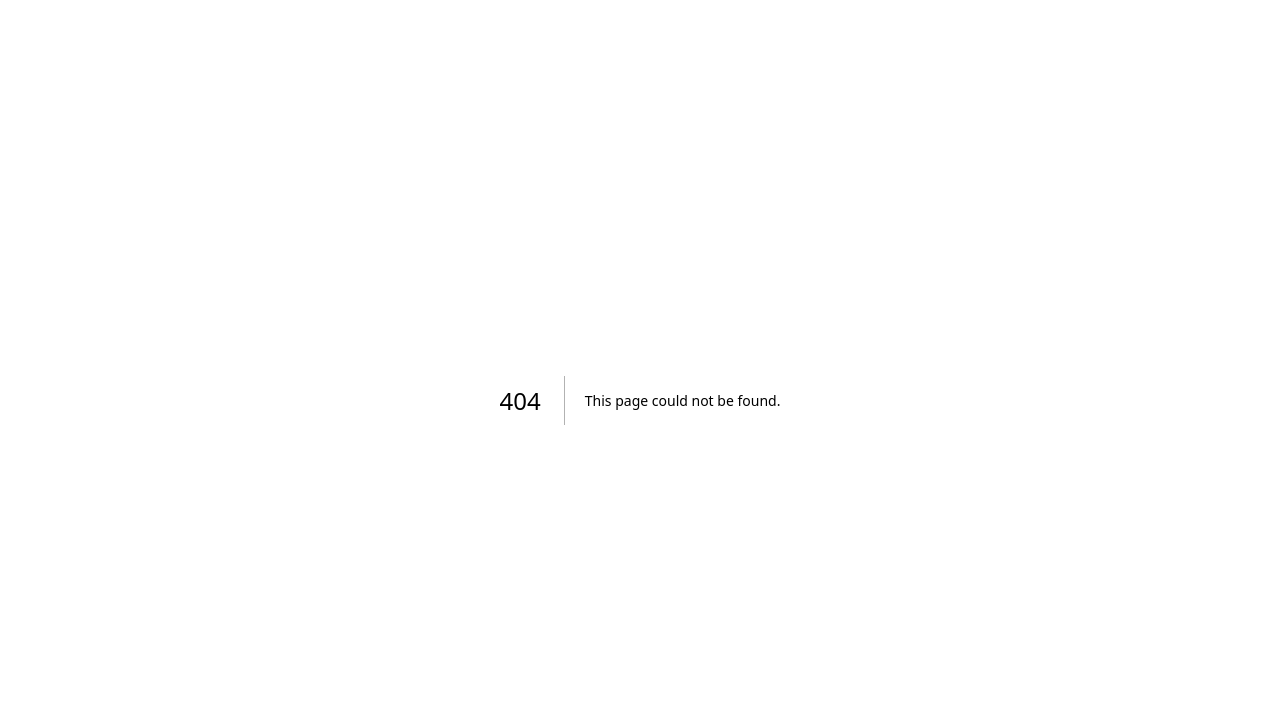
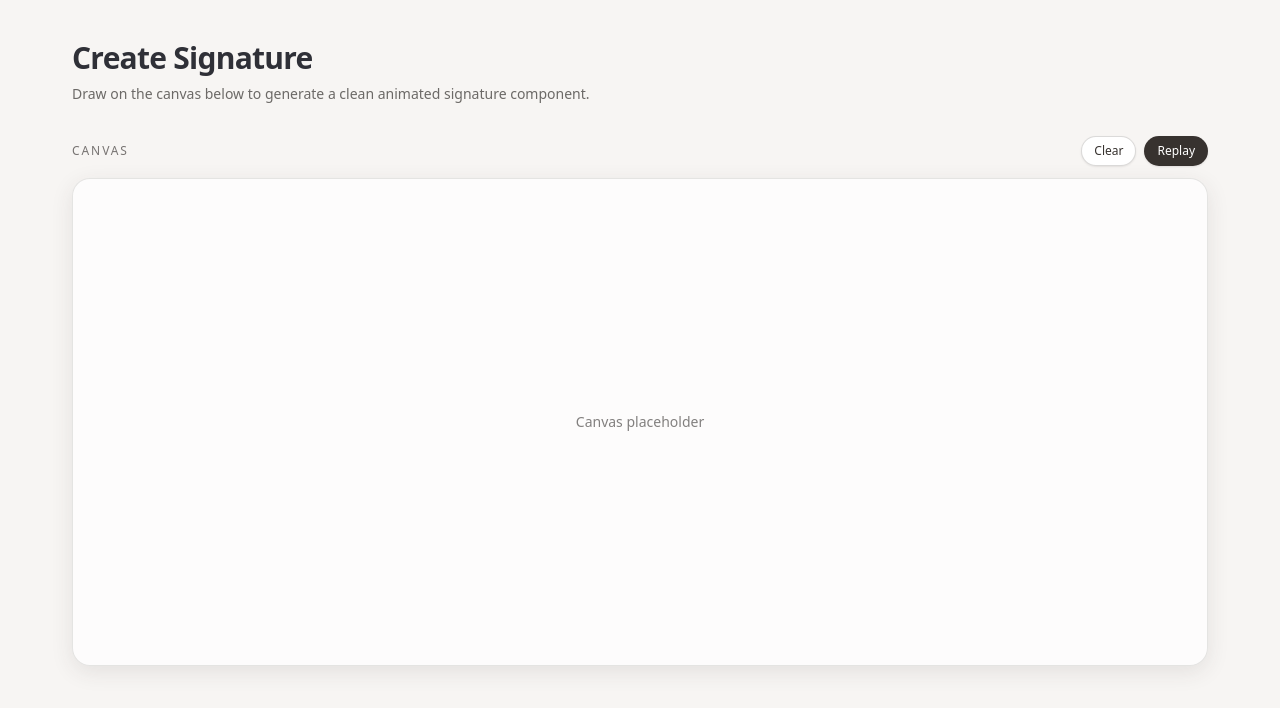
Before and after one commit to BroKarim/signature, a Next.js app: page /create in a window 1280 px wide. Before the commit this address had no page. Shown: the top 708 px of the page. Built offline with nearby package versions, Linux system fonts and the light colour scheme.

Commit message:
feat(landing): change page name to LandingPage feat(create): add create signature page feat(todo): update todo list

```diff
--- /dev/null
+++ b/app/create/page.tsx
@@ -0,0 +1,48 @@
+export default function CreatePage() {
+  return (
+    <div className="min-h-screen w-full bg-[#F7F5F3] text-[#2F3037]">
+      <div className="mx-auto flex w-full max-w-[1200px] flex-col gap-8 px-4 py-10 sm:px-6 md:px-8">
+        <div className="flex flex-col gap-2">
+          <h1 className="text-3xl font-semibold tracking-tight">Create Signature</h1>
+          <p className="text-sm text-[rgba(49,45,43,0.70)]">
+            Draw on the canvas below to generate a clean animated signature component.
+          </p>
+        </div>
+
+        <div className="flex w-full flex-col gap-3">
+          <div className="flex items-center justify-between">
+            <div className="text-xs font-medium uppercase tracking-[0.16em] text-[rgba(49,45,43,0.65)]">
+              Canvas
+            </div>
+            <div className="flex items-center gap-2">
+              <button
+                type="button"
+                className="rounded-full border border-[rgba(55,50,47,0.18)] bg-white px-3 py-1.5 text-xs font-medium text-[#37322F] shadow-[0px_1px_2px_rgba(55,50,47,0.10)] transition hover:bg-white/90"
+              >
+                Clear
+              </button>
+              <button
+                type="button"
+                className="rounded-full border border-transparent bg-[#37322F] px-3 py-1.5 text-xs font-medium text-white shadow-[0px_1px_2px_rgba(55,50,47,0.12)] transition hover:bg-[#2C2826]"
+              >
+                Replay
+              </button>
+            </div>
+          </div>
+
+          <div className="relative w-full overflow-hidden rounded-2xl border border-[rgba(55,50,47,0.12)] bg-white/70 shadow-[0px_6px_22px_rgba(55,50,47,0.10)]">
+            <div className="relative aspect-[16/9] w-full min-h-[320px] sm:aspect-[21/9] sm:min-h-[360px]">
+              <div className="absolute inset-0 flex items-center justify-center text-sm text-[rgba(49,45,43,0.60)]">
+                Canvas placeholder
+              </div>
+            </div>
+          </div>
+
+          <div className="rounded-2xl border border-[rgba(55,50,47,0.12)] bg-[#FDFCFB] px-4 py-3 text-xs text-[rgba(49,45,43,0.75)] shadow-[0px_2px_8px_rgba(55,50,47,0.08)] sm:hidden">
+            Rotate your phone to landscape for more drawing space.
+          </div>
+        </div>
+      </div>
+    </div>
+  );
+}
--- a/app/globals.css
+++ b/app/globals.css
@@ -48,72 +48,74 @@
 }
 
 :root {
-  --radius: 0.625rem;
   --background: oklch(1 0 0);
-  --foreground: oklch(0.141 0.005 285.823);
+  --foreground: oklch(0.145 0 0);
   --card: oklch(1 0 0);
-  --card-foreground: oklch(0.141 0.005 285.823);
+  --card-foreground: oklch(0.145 0 0);
   --popover: oklch(1 0 0);
-  --popover-foreground: oklch(0.141 0.005 285.823);
-  --primary: oklch(0.21 0.006 285.885);
+  --popover-foreground: oklch(0.145 0 0);
+  --primary: oklch(0.205 0 0);
   --primary-foreground: oklch(0.985 0 0);
-  --secondary: oklch(0.967 0.001 286.375);
-  --secondary-foreground: oklch(0.21 0.006 285.885);
-  --muted: oklch(0.967 0.001 286.375);
-  --muted-foreground: oklch(0.552 0.016 285.938);
-  --accent: oklch(0.967 0.001 286.375);
-  --accent-foreground: oklch(0.21 0.006 285.885);
+  --secondary: oklch(0.97 0 0);
+  --secondary-foreground: oklch(0.205 0 0);
+  --muted: oklch(0.97 0 0);
+  --muted-foreground: oklch(0.556 0 0);
+  --accent: oklch(0.97 0 0);
+  --accent-foreground: oklch(0.205 0 0);
   --destructive: oklch(0.577 0.245 27.325);
-  --border: oklch(0.92 0.004 286.32);
-  --input: oklch(0.92 0.004 286.32);
-  --ring: oklch(0.705 0.015 286.067);
+  --destructive-foreground: oklch(0.577 0.245 27.325);
+  --border: oklch(0.922 0 0);
+  --input: oklch(0.922 0 0);
+  --ring: oklch(0.708 0 0);
   --chart-1: oklch(0.646 0.222 41.116);
   --chart-2: oklch(0.6 0.118 184.704);
   --chart-3: oklch(0.398 0.07 227.392);
   --chart-4: oklch(0.828 0.189 84.429);
   --chart-5: oklch(0.769 0.188 70.08);
+  --radius: 0.625rem;
   --sidebar: oklch(0.985 0 0);
-  --sidebar-foreground: oklch(0.141 0.005 285.823);
-  --sidebar-primary: oklch(0.21 0.006 285.885);
+  --sidebar-foreground: oklch(0.145 0 0);
+  --sidebar-primary: oklch(0.205 0 0);
   --sidebar-primary-foreground: oklch(0.985 0 0);
-  --sidebar-accent: oklch(0.967 0.001 286.375);
-  --sidebar-accent-foreground: oklch(0.21 0.006 285.885);
-  --sidebar-border: oklch(0.92 0.004 286.32);
-  --sidebar-ring: oklch(0.705 0.015 286.067);
+  --sidebar-accent: oklch(0.97 0 0);
+  --sidebar-accent-foreground: oklch(0.205 0 0);
+  --sidebar-border: oklch(0.922 0 0);
+  --sidebar-ring: oklch(0.708 0 0);
 }
 
 .dark {
-  --background: oklch(0.141 0.005 285.823);
+  --background: oklch(0.145 0 0);
   --foreground: oklch(0.985 0 0);
-  --card: oklch(0.21 0.006 285.885);
+  --card: oklch(0.145 0 0);
   --card-foreground: oklch(0.985 0 0);
-  --popover: oklch(0.21 0.006 285.885);
+  --popover: oklch(0.145 0 0);
   --popover-foreground: oklch(0.985 0 0);
-  --primary: oklch(0.92 0.004 286.32);
-  --primary-foreground: oklch(0.21 0.006 285.885);
-  --secondary: oklch(0.274 0.006 286.033);
+  --primary: oklch(0.985 0 0);
+  --primary-foreground: oklch(0.205 0 0);
+  --secondary: oklch(0.269 0 0);
   --secondary-foreground: oklch(0.985 0 0);
-  --muted: oklch(0.274 0.006 286.033);
-  --muted-foreground: oklch(0.705 0.015 286.067);
-  --accent: oklch(0.274 0.006 286.033);
+  --muted: oklch(0.269 0 0);
+  --muted-foreground: oklch(0.708 0 0);
+  --accent: oklch(0.269 0 0);
   --accent-foreground: oklch(0.985 0 0);
-  --destructive: oklch(0.704 0.191 22.216);
-  --border: oklch(1 0 0 / 10%);
-  --input: oklch(1 0 0 / 15%);
-  --ring: oklch(0.552 0.016 285.938);
+  --destructive: oklch(0.396 0.141 25.723);
+  --destructive-foreground: oklch(0.637 0.237 25.331);
+  --border: oklch(0.269 0 0);
+  --input: oklch(0.269 0 0);
+  --ring: oklch(0.439 0 0);
   --chart-1: oklch(0.488 0.243 264.376);
   --chart-2: oklch(0.696 0.17 162.48);
   --chart-3: oklch(0.769 0.188 70.08);
   --chart-4: oklch(0.627 0.265 303.9);
   --chart-5: oklch(0.645 0.246 16.439);
-  --sidebar: oklch(0.21 0.006 285.885);
+  --sidebar: oklch(0.205 0 0);
   --sidebar-foreground: oklch(0.985 0 0);
   --sidebar-primary: oklch(0.488 0.243 264.376);
   --sidebar-primary-foreground: oklch(0.985 0 0);
-  --sidebar-accent: oklch(0.274 0.006 286.033);
+  --sidebar-accent: oklch(0.269 0 0);
   --sidebar-accent-foreground: oklch(0.985 0 0);
-  --sidebar-border: oklch(1 0 0 / 10%);
-  --sidebar-ring: oklch(0.552 0.016 285.938);
+  --sidebar-border: oklch(0.269 0 0);
+  --sidebar-ring: oklch(0.439 0 0);
 }
 
 @layer base {
--- a/app/page.tsx
+++ b/app/page.tsx
@@ -1,65 +1,78 @@
-import Image from "next/image";
+// source : https://v0.app/chat/brillance-saa-s-landing-page-MnU0SoHnZec
 
-export default function Home() {
+export default function LandingPage() {
   return (
-    <div className="flex min-h-screen items-center justify-center bg-zinc-50 font-sans dark:bg-black">
-      <main className="flex min-h-screen w-full max-w-3xl flex-col items-center justify-between py-32 px-16 bg-white dark:bg-black sm:items-start">
-        <Image
-          className="dark:invert"
-          src="/next.svg"
-          alt="Next.js logo"
-          width={100}
-          height={20}
-          priority
-        />
-        <div className="flex flex-col items-center gap-6 text-center sm:items-start sm:text-left">
-          <h1 className="max-w-xs text-3xl font-semibold leading-10 tracking-tight text-black dark:text-zinc-50">
-            To get started, edit the page.tsx file.
-          </h1>
-          <p className="max-w-md text-lg leading-8 text-zinc-600 dark:text-zinc-400">
-            Looking for a starting point or more instructions? Head over to{" "}
-            <a
-              href="https://vercel.com/templates?framework=next.js&utm_source=create-next-app&utm_medium=appdir-template-tw&utm_campaign=create-next-app"
-              className="font-medium text-zinc-950 dark:text-zinc-50"
-            >
-              Templates
-            </a>{" "}
-            or the{" "}
-            <a
-              href="https://nextjs.org/learn?utm_source=create-next-app&utm_medium=appdir-template-tw&utm_campaign=create-next-app"
-              className="font-medium text-zinc-950 dark:text-zinc-50"
-            >
-              Learning
-            </a>{" "}
-            center.
-          </p>
+    <div className="w-full min-h-screen relative bg-[#F7F5F3] overflow-x-hidden flex flex-col justify-start items-center">
+      <div className="relative flex flex-col justify-start items-center w-full">
+        {/* Main container with proper margins */}
+        <div className="w-full max-w-none px-4 sm:px-6 md:px-8 lg:px-0 lg:max-w-[1060px] lg:w-[1060px] relative flex flex-col justify-start items-start min-h-screen">
+          {/* Left vertical line */}
+          <div className="w-[1px] h-full absolute left-4 sm:left-6 md:left-8 lg:left-0 top-0 bg-[rgba(55,50,47,0.12)] shadow-[1px_0px_0px_white] z-0"></div>
+
+          {/* Right vertical line */}
+          <div className="w-[1px] h-full absolute right-4 sm:right-6 md:right-8 lg:right-0 top-0 bg-[rgba(55,50,47,0.12)] shadow-[1px_0px_0px_white] z-0"></div>
+
+          <div className="self-stretch pt-[9px] overflow-hidden border-b border-[rgba(55,50,47,0.06)] flex flex-col justify-center items-center gap-4 sm:gap-6 md:gap-8 lg:gap-[66px] relative z-10">
+            {/* Navigation */}
+            <div className="w-full h-12 sm:h-14 md:h-16 lg:h-[84px] absolute left-0 top-0 flex justify-center items-center z-20 px-6 sm:px-8 md:px-12 lg:px-0">
+              <div className="w-full h-0 absolute left-0 top-6 sm:top-7 md:top-8 lg:top-[42px] border-t border-[rgba(55,50,47,0.12)] shadow-[0px_1px_0px_white]"></div>
+
+              <div className="w-full max-w-[calc(100%-32px)] sm:max-w-[calc(100%-48px)] md:max-w-[calc(100%-64px)] lg:max-w-[700px] lg:w-[700px] h-10 sm:h-11 md:h-12 py-1.5 sm:py-2 px-3 sm:px-4 md:px-4 pr-2 sm:pr-3 bg-[#F7F5F3] backdrop-blur-sm shadow-[0px_0px_0px_2px_white] overflow-hidden rounded-[50px] flex justify-between items-center relative z-30">
+                <div className="flex justify-center items-center">
+                  <div className="flex justify-start items-center">
+                    <div className="flex flex-col justify-center text-[#2F3037] text-sm sm:text-base md:text-lg lg:text-xl font-medium leading-5 font-sans">Brillance</div>
+                  </div>
+                  <div className="pl-3 sm:pl-4 md:pl-5 lg:pl-5 flex justify-start items-start hidden sm:flex flex-row gap-2 sm:gap-3 md:gap-4 lg:gap-4">
+                    <div className="flex justify-start items-center">
+                      <div className="flex flex-col justify-center text-[rgba(49,45,43,0.80)] text-xs md:text-[13px] font-medium leading-[14px] font-sans">Craft</div>
+                    </div>
+                    <div className="flex justify-start items-center">
+                      <div className="flex flex-col justify-center text-[rgba(49,45,43,0.80)] text-xs md:text-[13px] font-medium leading-[14px] font-sans">Pricing</div>
+                    </div>
+                  </div>
+                </div>
+                <div className="h-6 sm:h-7 md:h-8 flex justify-start items-start gap-2 sm:gap-3">
+                  <div className="px-2 sm:px-3 md:px-[14px] py-1 sm:py-[6px] bg-white shadow-[0px_1px_2px_rgba(55,50,47,0.12)] overflow-hidden rounded-full flex justify-center items-center">
+                    <div className="flex flex-col justify-center text-[#37322F] text-xs md:text-[13px] font-medium leading-5 font-sans">Log in</div>
+                  </div>
+                </div>
+              </div>
+            </div>
+
+            {/* Hero Section */}
+            <div className="pt-16 sm:pt-20 md:pt-24 lg:pt-[216px] pb-8 sm:pb-12 md:pb-16 flex flex-col justify-start items-center px-2 sm:px-4 md:px-8 lg:px-0 w-full sm:pl-0 sm:pr-0 pl-0 pr-0">
+              <div className="w-full max-w-[937px] lg:w-[937px] flex flex-col justify-center items-center gap-3 sm:gap-4 md:gap-5 lg:gap-6">
+                <div className="self-stretch rounded-[3px] flex flex-col justify-center items-center gap-4 sm:gap-5 md:gap-6 lg:gap-8">
+                  <div className="w-full max-w-[748.71px] lg:w-[748.71px] text-center flex justify-center flex-col text-[#37322F] text-[24px] xs:text-[28px] sm:text-[36px] md:text-[52px] lg:text-[80px] font-normal leading-[1.1] sm:leading-[1.15] md:leading-[1.2] lg:leading-24 font-serif px-2 sm:px-4 md:px-0">
+                    Effortless custom contract
+                    <br />
+                    billing by Brillance
+                  </div>
+                  <div className="w-full max-w-[506.08px] lg:w-[506.08px] text-center flex justify-center flex-col text-[rgba(55,50,47,0.80)] sm:text-lg md:text-xl leading-[1.4] sm:leading-[1.45] md:leading-[1.5] lg:leading-7 font-sans px-2 sm:px-4 md:px-0 lg:text-lg font-medium text-sm">
+                    Streamline your billing process with seamless automation
+                    <br className="hidden sm:block" />
+                    for every custom contract, tailored by Brillance.
+                  </div>
+                </div>
+              </div>
+
+              <div className="w-full max-w-[497px] lg:w-[497px] flex flex-col justify-center items-center gap-6 sm:gap-8 md:gap-10 lg:gap-12 relative z-10 mt-6 sm:mt-8 md:mt-10 lg:mt-12">
+                <div className="backdrop-blur-[8.25px] flex justify-start items-center gap-4">
+                  <a
+                    href="/create"
+                    className="h-10 sm:h-11 md:h-12 px-6 sm:px-8 md:px-10 lg:px-12 py-2 sm:py-[6px] relative bg-[#37322F] shadow-[0px_0px_0px_2.5px_rgba(255,255,255,0.08)_inset] overflow-hidden rounded-full flex justify-center items-center"
+                  >
+                    <div className="w-20 sm:w-24 md:w-28 lg:w-44 h-[41px] absolute left-0 top-[-0.5px] bg-gradient-to-b from-[rgba(255,255,255,0)] to-[rgba(0,0,0,0.10)] mix-blend-multiply"></div>
+                    <div className="flex flex-col justify-center text-white text-sm sm:text-base md:text-[15px] font-medium leading-5 font-sans">Start for free</div>
+                  </a>
+                </div>
+              </div>
+            </div>
+          </div>
         </div>
-        <div className="flex flex-col gap-4 text-base font-medium sm:flex-row">
-          <a
-            className="flex h-12 w-full items-center justify-center gap-2 rounded-full bg-foreground px-5 text-background transition-colors hover:bg-[#383838] dark:hover:bg-[#ccc] md:w-[158px]"
-            href="https://vercel.com/new?utm_source=create-next-app&utm_medium=appdir-template-tw&utm_campaign=create-next-app"
-            target="_blank"
-            rel="noopener noreferrer"
-          >
-            <Image
-              className="dark:invert"
-              src="/vercel.svg"
-              alt="Vercel logomark"
-              width={16}
-              height={16}
-            />
-            Deploy Now
-          </a>
-          <a
-            className="flex h-12 w-full items-center justify-center rounded-full border border-solid border-black/[.08] px-5 transition-colors hover:border-transparent hover:bg-black/[.04] dark:border-white/[.145] dark:hover:bg-[#1a1a1a] md:w-[158px]"
-            href="https://nextjs.org/docs?utm_source=create-next-app&utm_medium=appdir-template-tw&utm_campaign=create-next-app"
-            target="_blank"
-            rel="noopener noreferrer"
-          >
-            Documentation
-          </a>
-        </div>
-      </main>
+      </div>
     </div>
   );
 }
+
+// FeatureCard component definition inline to fix import error
```
Also changed, not shown: 1 other file (tests, documents, lock files or other folders).
